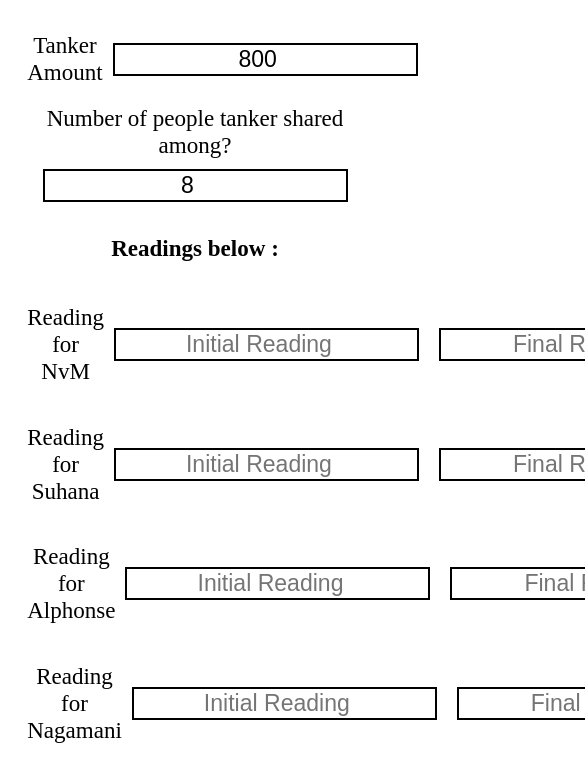
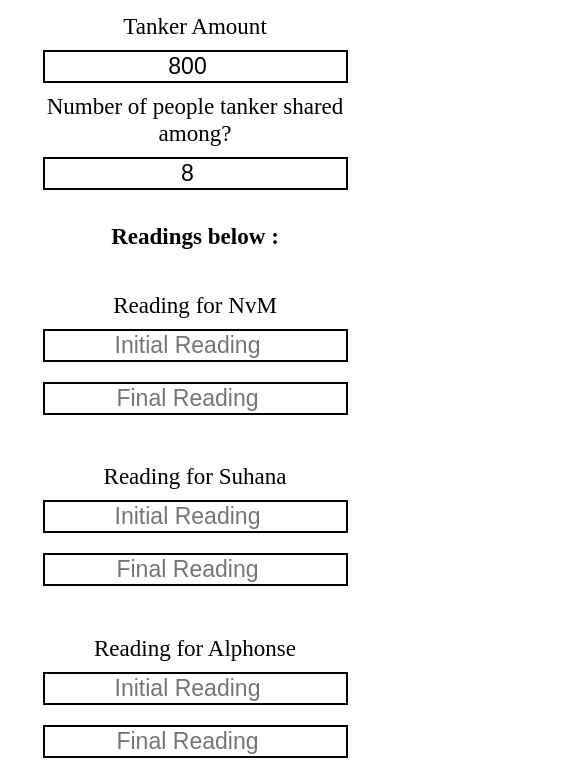
Before and after one commit to Aadhinana/water-tanker, a plain HTML site: page index.html in a window 390 px wide. Shown: the part 45-824 px from the top of the page, 585 px wide, since content can reach past the window. Drawn offline with Linux system fonts and the light colour scheme.

Commit message:
fixed layout to work on mobile

```diff
--- a/app.js
+++ b/app.js
@@ -68,6 +68,7 @@ button.addEventListener('click', (e) => {
 
 
 
+
     console.log(tankerAmount, numberOfPeople, nvm, suhana, alphonse, nagamani, jk, victor, ramesh, kids)
     e.preventDefault();
 })
--- a/index.html
+++ b/index.html
@@ -11,22 +11,31 @@
         text-align: center;
         font-size: 1.2rem;
       }
+      .heading {
+        display: flex;
+        flex-direction: column;
+        align-items: center;
+        /* justify-content: space-evenly; */
+      }
       .input {
         display: flex;
-        align-items:center;
-        justify-content: space-evenly;
+        flex-direction: column;
+        align-items: center;
+        /* justify-content: space-evenly; */
         padding: 1rem;
       }
       input {
         margin: 10px;
         border: 2px solid black;
+        /* max-width: 1.6rem; */
       }
     </style>
   </head>
   <body>
     <h1>Water tanker Calculator</h1>
+    <div class="heading">
       <!-- Ask for the total tanker Amount -->
-    <div class="input">
+      <div class="">
         <label for="tanker-amount">Tanker Amount</label>
         <input
           type="number"
@@ -38,13 +47,16 @@
       <!-- Ask for how many people and their Names and correspondingly add them to the DOM
           Also make them interactive? Nice. -->
 
-    <label for="number-of-people">Number of people tanker shared among?</label>
+      <label for="number-of-people"
+        >Number of people tanker shared among?</label
+      >
       <input
         type="number"
         id="number-of-people"
         name="number-of-people"
         value="8"
       />
+    </div>
 
     <h3>Readings below :</h3>
     <!-- Take reading of the individual persons. In this case 8 people -->
```
Lines whose indentation alone changed are shown as unchanged.
